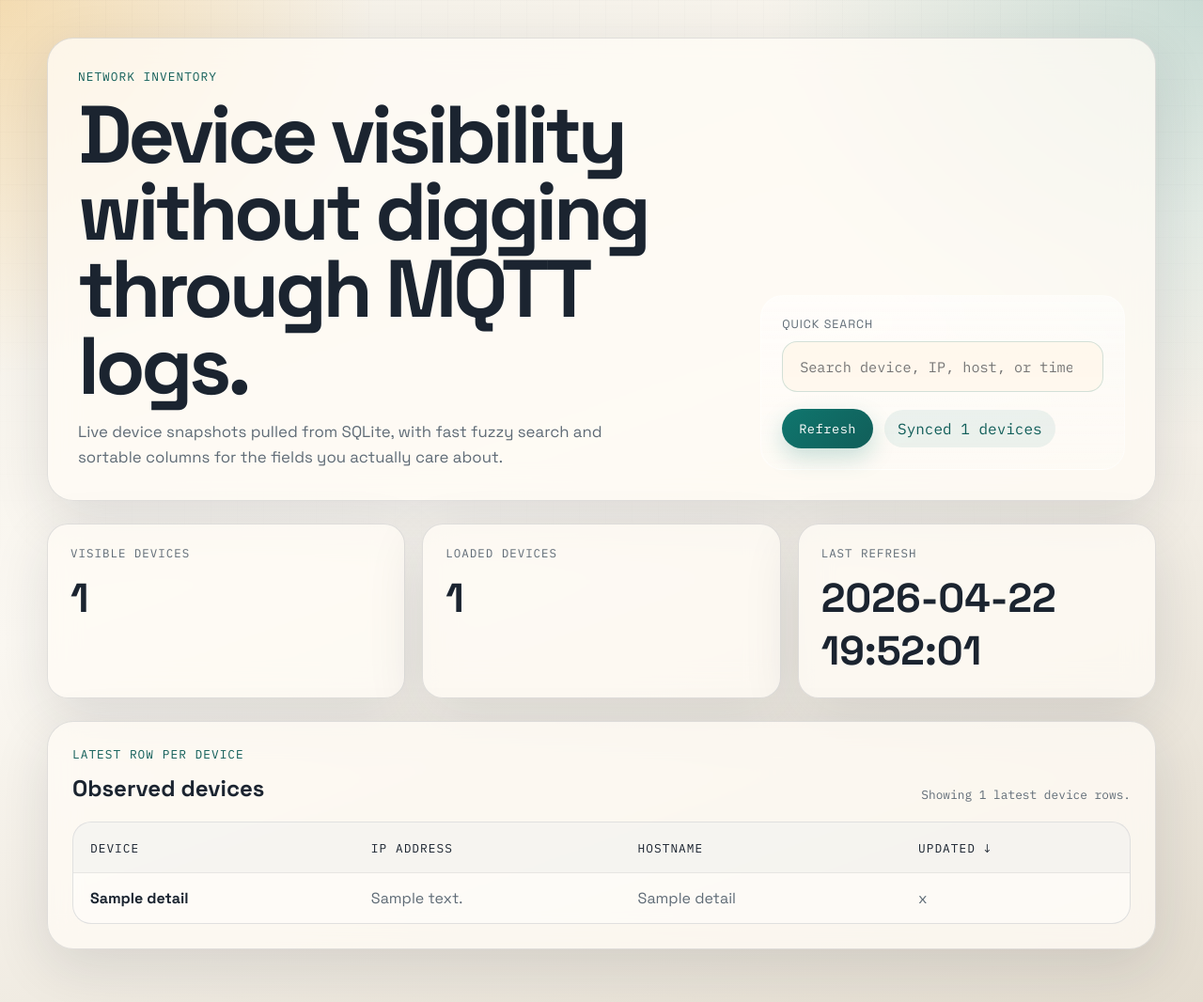
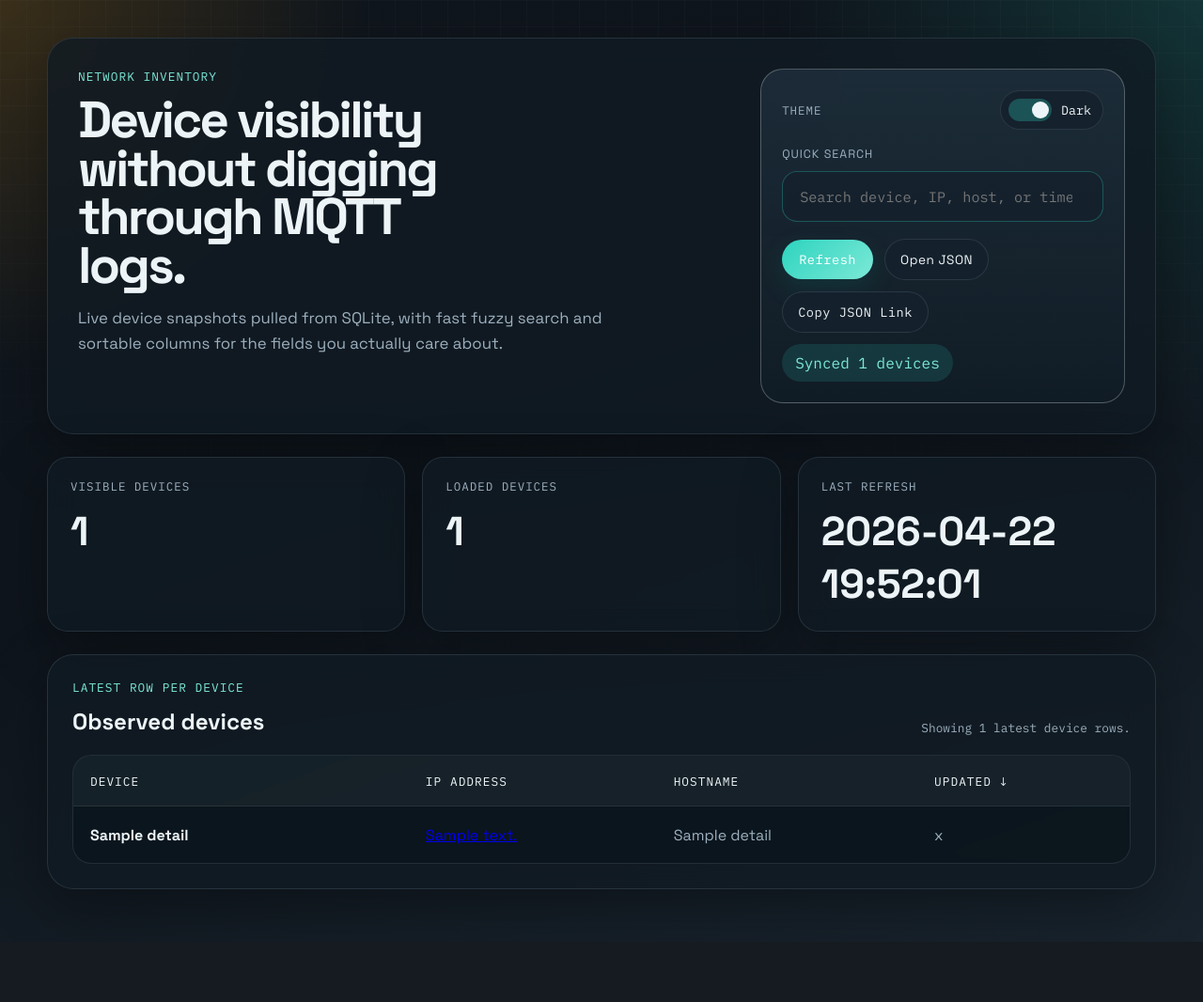
Before and after one commit to merlinmb/mqtt-device-logger, a Flask app: page / in a window 1280 px wide. Shown: the whole page at 94% size. After the commit the page ends 1002 px from the top, so only its background shows below. Run offline with Flask 3, Linux system fonts and the light colour scheme; tables that the repository leaves empty hold one stand-in row (values such as "Sample post").

Commit message:
Enhance application with UI preferences and device management features
- Updated .gitignore to include deploy.ps1 and .vscode/
- Improved README.md with details on deploy.ps1 script functionality
- Refactored app.py to add UI preferences management and device deletion functionality
- Introduced new database table for UI preferences and methods to get/set preferences
- Added API endpoints for managing device preferences and deletion
- Enhanced app.js with theme toggle functionality and JSON link management
- Updated styles.css for dark/light theme support and improved UI elements
- Modified index.html to include theme toggle and JSON link buttons
- Created deploy.ps1.example for deployment instructions

Co-authored-by: Copilot <copilot@github.com>

```diff
--- a/app.py
+++ b/app.py
@@ -5,7 +5,7 @@ import datetime
 import os
 import threading
 
-from flask import Flask, jsonify, render_template
+from flask import Flask, jsonify, render_template, request
 from dotenv import load_dotenv
 
 load_dotenv()
@@ -44,6 +44,58 @@ TOPICS = get_env_topics([
 ])
 
 app = Flask(__name__)
+
+
+def first_present(*values):
+    for value in values:
+        if value not in (None, ""):
+            return str(value)
+    return "N/A"
+
+
+def parse_stat_init_payload(data, default_device):
+    var1 = data.get("var1", {}) if isinstance(data.get("var1"), dict) else {}
+
+    device = first_present(
+        data.get("device"),
+        data.get("value3"),
+        var1.get("value3"),
+        default_device,
+    )
+    ip = first_present(
+        data.get("ip"),
+        data.get("IPAddress"),
+        data.get("value1"),
+        var1.get("value1"),
+    )
+    hostname = first_present(
+        data.get("hostname"),
+        data.get("mac"),
+        data.get("value2"),
+        var1.get("value2"),
+    )
+    return device, ip, hostname
+
+
+def parse_tele_info2_payload(data, default_device):
+    info2 = data.get("Info2", {}) if isinstance(data.get("Info2"), dict) else {}
+
+    device = first_present(
+        data.get("device"),
+        info2.get("device"),
+        default_device,
+    )
+    ip = first_present(
+        info2.get("IPAddress"),
+        data.get("IPAddress"),
+        data.get("ip"),
+    )
+    hostname = first_present(
+        info2.get("Hostname"),
+        data.get("Hostname"),
+        data.get("mac"),
+    )
+    return device, ip, hostname
 
 def get_device_id_from_topic(topic):
     """
@@ -89,15 +141,51 @@ def initialize_database():
             timestamp TEXT NOT NULL
         )
     """)
+    cursor.execute("""
+        CREATE TABLE IF NOT EXISTS ui_preferences (
+            preference_key TEXT PRIMARY KEY,
+            preference_value TEXT NOT NULL,
+            updated_at TEXT NOT NULL
+        )
+    """)
     conn.commit()
     conn.close()
-    print(f"✅ Database initialized: {DATABASE_NAME}")
+    print(f"[DB] Database initialized: {DATABASE_NAME}")
 
 
 def get_db_connection():
     conn = sqlite3.connect(DATABASE_NAME)
     conn.row_factory = sqlite3.Row
     return conn
+
+
+def get_ui_preference(preference_key, default_value):
+    initialize_database()
+    query = "SELECT preference_value FROM ui_preferences WHERE preference_key = ?"
+
+    with get_db_connection() as conn:
+        row = conn.execute(query, (preference_key,)).fetchone()
+
+    if row is None:
+        return default_value
+
+    return row["preference_value"]
+
+
+def set_ui_preference(preference_key, preference_value):
+    timestamp = datetime.datetime.now().strftime('%Y-%m-%d %H:%M:%S')
+    query = """
+        INSERT INTO ui_preferences (preference_key, preference_value, updated_at)
+        VALUES (?, ?, ?)
+        ON CONFLICT(preference_key) DO UPDATE SET
+            preference_value = excluded.preference_value,
+            updated_at = excluded.updated_at
+    """
+
+    with sqlite3.connect(DATABASE_NAME) as conn:
+        cursor = conn.cursor()
+        cursor.execute(query, (preference_key, preference_value, timestamp))
+        conn.commit()
 
 def write_to_db(device, ip, hostname):
     """Connects to the database and inserts the new record."""
@@ -110,12 +198,13 @@ def write_to_db(device, ip, hostname):
                 (device, ip, hostname, timestamp)
             )
             conn.commit()
-        print(f"\n🎉 [DB WRITE] Device '{device}' updated: IP={ip}, Host={hostname}")
+        print(f"\n[DB WRITE] Device '{device}' updated: IP={ip}, Host={hostname}")
     except sqlite3.Error as e:
-        print(f"❌ Database error occurred during write: {e}")
+        print(f"[ERROR] Database error occurred during write: {e}")
 
 
 def fetch_latest_devices():
+    initialize_database()
     query = """
         SELECT id, device_name, ip_address, hostname, timestamp
         FROM device_details
@@ -132,6 +221,14 @@ def fetch_latest_devices():
     return [dict(row) for row in rows]
 
 
+def delete_device_history(device_name):
+    with sqlite3.connect(DATABASE_NAME) as conn:
+        cursor = conn.cursor()
+        cursor.execute("DELETE FROM device_details WHERE device_name = ?", (device_name,))
+        conn.commit()
+        return cursor.rowcount
+
+
 @app.get("/")
 def index():
     return render_template("index.html")
@@ -145,6 +242,49 @@ def list_devices():
             "devices": devices,
             "count": len(devices),
             "generated_at": datetime.datetime.now().strftime('%Y-%m-%d %H:%M:%S'),
+        }
+    )
+
+
+@app.get("/devices.json")
+def devices_json():
+    return list_devices()
+
+
+@app.get("/devices-table.json")
+def devices_table_json():
+    return jsonify(fetch_latest_devices())
+
+
+@app.get("/api/preferences")
+def get_preferences():
+    theme = get_ui_preference("theme", "dark")
+    return jsonify({"theme": theme})
+
+
+@app.put("/api/preferences/theme")
+def update_theme_preference():
+    payload = request.get_json(silent=True) or {}
+    theme = payload.get("theme")
+
+    if theme not in {"dark", "light"}:
+        return jsonify({"error": "Theme must be 'dark' or 'light'"}), 400
+
+    set_ui_preference("theme", theme)
+    return jsonify({"theme": theme})
+
+
+@app.delete("/api/devices/<path:device_name>")
+def delete_device(device_name):
+    deleted_rows = delete_device_history(device_name)
+
+    if deleted_rows == 0:
+        return jsonify({"error": "Device not found"}), 404
+
+    return jsonify(
+        {
+            "deleted_device": device_name,
+            "deleted_rows": deleted_rows,
         }
     )
 
@@ -168,16 +308,10 @@ def on_message(client, userdata, msg):
         data = json.loads(payload)
 
         if topic.startswith("stat/"):
-            # --- 1. Original stat/+/init handler (MAC, IP, other data) ---
-            # We assume the payload structure is a dictionary containing these keys
-            ip = data.get('ip', 'N/A')
-            hostname = data.get('hostname', 'N/A')
+            device, ip, hostname = parse_stat_init_payload(data, device)
 
         elif topic.startswith("tele/"):
-            # --- 2. Original tele/+/INFO2 handler (Hostname, IP) ---
-            info2 = data.get("Info2", {})
-            ip = info2.get("IPAddress", "N/A")
-            hostname = info2.get("Hostname", "N/A")
+            device, ip, hostname = parse_tele_info2_payload(data, device)
 
         elif topic.startswith("wled/"):
             # --- 3. WLED MQTT State Handler ---
@@ -207,7 +341,7 @@ def on_message(client, userdata, msg):
                 pass
 
         else:
-            print(f"⚠️ No specific parser found for topic: {topic}")
+            print(f"[WARN] No specific parser found for topic: {topic}")
             return
 
         # Write to DB only if we successfully extracted device name (handled by get_device_id_from_topic)
@@ -220,10 +354,13 @@ def on_message(client, userdata, msg):
 
 
 def run_mqtt_listener():
-    client = mqtt.Client(client_id="python_device_logger")
+    client = mqtt.Client(
+        callback_api_version=mqtt.CallbackAPIVersion.VERSION2,
+        client_id="python_device_logger",
+    )
     client.on_message = on_message
 
-    print(f"🔌 Attempting to connect to MQTT Broker at {MQTT_BROKER}:{MQTT_PORT}...")
+    print(f"[MQTT] Attempting to connect to broker at {MQTT_BROKER}:{MQTT_PORT}...")
 
     try:
         client.connect(MQTT_BROKER, MQTT_PORT, 60)
@@ -231,14 +368,14 @@ def run_mqtt_listener():
         # 3. Subscribe to topics
         for topic in TOPICS:
             client.subscribe(topic)
-            print(f"✅ Subscribed to topic: {topic}")
+            print(f"[MQTT] Subscribed to topic: {topic}")
 
         client.loop_forever()
 
     except ConnectionRefusedError:
-        print("❌ FATAL: Connection refused. Ensure the MQTT broker is running and accessible.")
+        print("[ERROR] Connection refused. Ensure the MQTT broker is running and accessible.")
     except Exception as e:
-        print(f"❌ An unexpected error occurred: {e}")
+        print(f"[ERROR] An unexpected error occurred: {e}")
 
 
 def main():
@@ -247,7 +384,7 @@ def main():
     mqtt_thread = threading.Thread(target=run_mqtt_listener, name="mqtt-listener", daemon=True)
     mqtt_thread.start()
 
-    print(f"🌐 Starting web UI on {WEB_HOST}:{WEB_PORT}")
+    print(f"[WEB] Starting web UI on {WEB_HOST}:{WEB_PORT}")
     app.run(host=WEB_HOST, port=WEB_PORT, debug=False, use_reloader=False)
 
 
--- a/requirements.txt
+++ b/requirements.txt
@@ -1,4 +1,3 @@
 Flask
 paho-mqtt
 python-dotenv
-python-dotenv
--- a/static/app.js
+++ b/static/app.js
@@ -4,8 +4,10 @@ const state = {
   sortKey: "timestamp",
   sortDirection: "desc",
   query: "",
+  theme: "dark",
 };
 
+const body = document.body;
 const searchInput = document.querySelector("#search-input");
 const refreshButton = document.querySelector("#refresh-button");
 const statusPill = document.querySelector("#status-pill");
@@ -15,6 +17,39 @@ const totalCount = document.querySelector("#total-count");
 const generatedAt = document.querySelector("#generated-at");
 const resultsCopy = document.querySelector("#results-copy");
 const sortButtons = Array.from(document.querySelectorAll(".sort-button"));
+const themeToggle = document.querySelector("#theme-toggle");
+const themeToggleText = document.querySelector("#theme-toggle-text");
+const jsonLink = document.querySelector("#json-link");
+const copyJsonLinkButton = document.querySelector("#copy-json-link");
+
+function getJsonLink() {
+  return new URL("/devices.json", window.location.href).toString();
+}
+
+function syncJsonLink() {
+  if (jsonLink) {
+    jsonLink.href = getJsonLink();
+  }
+}
+
+function deviceDeleteLabel(deviceName) {
+  return `Delete ${normalizeValue(deviceName) || "device"}`;
+}
+
+function deviceIpHref(ipAddress) {
+  const normalizedIp = normalizeValue(ipAddress);
+
+  if (!normalizedIp) {
+    return "";
+  }
+
+  return /^[a-z]+:\/\//i.test(normalizedIp) ? normalizedIp : `http://${normalizedIp}`;
+}
+
+function hasNavigableIp(ipAddress) {
+  const normalizedIp = normalizeValue(ipAddress);
+  return normalizedIp && normalizedIp.toUpperCase() !== "N/A";
+}
 
 function normalizeValue(value) {
   return (value ?? "").toString().trim();
@@ -22,6 +57,14 @@ function normalizeValue(value) {
 
 function compareValues(left, right) {
   return left.localeCompare(right, undefined, { numeric: true, sensitivity: "base" });
+}
+
+function applyTheme(theme) {
+  const nextTheme = theme === "light" ? "light" : "dark";
+  state.theme = nextTheme;
+  body.dataset.theme = nextTheme;
+  themeToggle.setAttribute("aria-pressed", String(nextTheme === "dark"));
+  themeToggleText.textContent = nextTheme === "dark" ? "Dark" : "Light";
 }
 
 function fuzzyScore(haystack, needle) {
@@ -101,15 +144,57 @@ function renderTable() {
   tableBody.innerHTML = state.visibleDevices
     .map(
       (device) => `
-        <tr>
-          <td class="device-name">${escapeHtml(device.device_name)}</td>
-          <td class="ip">${escapeHtml(device.ip_address)}</td>
+        <tr data-device-name="${escapeHtml(device.device_name)}">
+          <td class="device-name-cell">
+            <span class="device-name">${escapeHtml(device.device_name)}</span>
+            <button
+              type="button"
+              class="row-delete-button"
+              data-device-name="${escapeHtml(device.device_name)}"
+              aria-label="${escapeHtml(deviceDeleteLabel(device.device_name))}"
+              title="${escapeHtml(deviceDeleteLabel(device.device_name))}"
+            >
+              ×
+            </button>
+          </td>
+          <td class="ip">${hasNavigableIp(device.ip_address)
+            ? `<a href="${escapeHtml(deviceIpHref(device.ip_address))}" target="_blank" rel="noreferrer">${escapeHtml(device.ip_address)}</a>`
+            : escapeHtml(device.ip_address || "-")}</td>
           <td class="hostname">${escapeHtml(device.hostname || "-")}</td>
           <td class="timestamp">${escapeHtml(device.timestamp)}</td>
         </tr>
       `,
     )
     .join("");
+}
+
+async function deleteDevice(deviceName) {
+  const normalizedName = normalizeValue(deviceName);
+
+  if (!normalizedName) {
+    return;
+  }
+
+  state.allDevices = state.allDevices.filter((device) => normalizeValue(device.device_name) !== normalizedName);
+  applyFilters();
+  statusPill.textContent = `Deleting ${normalizedName}`;
+
+  try {
+    const response = await fetch(`/api/devices/${encodeURIComponent(normalizedName)}`, {
+      method: "DELETE",
+      headers: { Accept: "application/json" },
+    });
+
+    if (!response.ok) {
+      throw new Error(`Delete failed with ${response.status}`);
+    }
+
+    statusPill.textContent = `Deleted ${normalizedName}`;
+  } catch (error) {
+    statusPill.textContent = "Delete failed";
+    resultsCopy.textContent = error.message;
+    await loadDevices();
+  }
 }
 
 function updateSummary() {
@@ -165,6 +250,50 @@ async function loadDevices() {
   }
 }
 
+async function loadPreferences() {
+  try {
+    const response = await fetch("/api/preferences", { headers: { Accept: "application/json" } });
+
+    if (!response.ok) {
+      throw new Error(`Preference request failed with ${response.status}`);
+    }
+
+    const payload = await response.json();
+    applyTheme(payload.theme);
+  } catch {
+    applyTheme("dark");
+  }
+}
+
+async function persistTheme(theme) {
+  const response = await fetch("/api/preferences/theme", {
+    method: "PUT",
+    headers: {
+      "Content-Type": "application/json",
+      Accept: "application/json",
+    },
+    body: JSON.stringify({ theme }),
+  });
+
+  if (!response.ok) {
+    throw new Error(`Theme update failed with ${response.status}`);
+  }
+
+  return response.json();
+}
+
+async function copyJsonLink() {
+  const jsonUrl = getJsonLink();
+
+  try {
+    await navigator.clipboard.writeText(jsonUrl);
+    statusPill.textContent = "JSON link copied";
+  } catch {
+    resultsCopy.textContent = jsonUrl;
+    statusPill.textContent = "Copy failed";
+  }
+}
+
 searchInput.addEventListener("input", (event) => {
   state.query = event.target.value;
   applyFilters();
@@ -172,6 +301,36 @@ searchInput.addEventListener("input", (event) => {
 
 refreshButton.addEventListener("click", () => {
   loadDevices();
+});
+
+copyJsonLinkButton?.addEventListener("click", () => {
+  copyJsonLink();
+});
+
+themeToggle.addEventListener("click", async () => {
+  const previousTheme = state.theme;
+  const nextTheme = previousTheme === "dark" ? "light" : "dark";
+
+  applyTheme(nextTheme);
+
+  try {
+    await persistTheme(nextTheme);
+    statusPill.textContent = `${nextTheme === "dark" ? "Dark" : "Light"} mode saved`;
+  } catch (error) {
+    applyTheme(previousTheme);
+    statusPill.textContent = "Theme save failed";
+    resultsCopy.textContent = error.message;
+  }
+});
+
+tableBody.addEventListener("click", (event) => {
+  const deleteButton = event.target.closest(".row-delete-button");
+
+  if (!deleteButton) {
+    return;
+  }
+
+  deleteDevice(deleteButton.dataset.deviceName);
 });
 
 sortButtons.forEach((button) => {
@@ -190,6 +349,9 @@ sortButtons.forEach((button) => {
   });
 });
 
+syncJsonLink();
 updateSortIndicators();
+applyTheme("dark");
+loadPreferences();
 loadDevices();
 window.setInterval(loadDevices, 15000);
--- a/static/styles.css
+++ b/static/styles.css
@@ -1,14 +1,37 @@
 :root {
+  --bg: #10161d;
+  --bg-accent: #18232d;
+  --surface: rgba(17, 27, 36, 0.8);
+  --surface-strong: rgba(21, 34, 45, 0.96);
+  --panel-surface: linear-gradient(180deg, rgba(32, 48, 61, 0.82), rgba(18, 30, 40, 0.72));
+  --table-surface: rgba(11, 20, 28, 0.7);
+  --border: rgba(151, 173, 191, 0.16);
+  --text: #edf4f7;
+  --muted: #9db0bf;
+  --primary: #2dd4bf;
+  --primary-strong: #7ce9d7;
+  --highlight: #f59e0b;
+  --danger: #fca5a5;
+  --danger-surface: rgba(248, 113, 113, 0.14);
+  --danger-surface-strong: rgba(248, 113, 113, 0.22);
+  --shadow: 0 18px 60px rgba(0, 0, 0, 0.34);
+}
+
+body[data-theme="light"] {
   --bg: #f3efe6;
   --bg-accent: #e3dccf;
   --surface: rgba(255, 251, 245, 0.78);
   --surface-strong: rgba(255, 248, 238, 0.95);
+  --panel-surface: linear-gradient(180deg, rgba(255, 255, 255, 0.52), rgba(255, 255, 255, 0.2));
+  --table-surface: rgba(255, 255, 255, 0.48);
   --border: rgba(44, 62, 80, 0.14);
   --text: #1b2430;
   --muted: #5f6b76;
   --primary: #0f766e;
   --primary-strong: #115e59;
-  --highlight: #f59e0b;
+  --danger: #991b1b;
+  --danger-surface: rgba(185, 28, 28, 0.12);
+  --danger-surface-strong: rgba(185, 28, 28, 0.18);
   --shadow: 0 18px 60px rgba(27, 36, 48, 0.12);
 }
 
@@ -22,9 +45,9 @@ body {
   font-family: "Space Grotesk", sans-serif;
   color: var(--text);
   background:
-    radial-gradient(circle at top left, rgba(245, 158, 11, 0.24), transparent 24%),
-    radial-gradient(circle at top right, rgba(15, 118, 110, 0.2), transparent 28%),
-    linear-gradient(160deg, var(--bg) 0%, #fbf8f2 45%, var(--bg-accent) 100%);
+    radial-gradient(circle at top left, rgba(245, 158, 11, 0.18), transparent 24%),
+    radial-gradient(circle at top right, rgba(45, 212, 191, 0.16), transparent 28%),
+    linear-gradient(160deg, var(--bg) 0%, color-mix(in srgb, var(--bg) 80%, #071018 20%) 45%, var(--bg-accent) 100%);
 }
 
 body::before {
@@ -32,10 +55,15 @@ body::before {
   position: fixed;
   inset: 0;
   pointer-events: none;
+  background-image: linear-gradient(rgba(237, 244, 247, 0.04) 1px, transparent 1px),
+    linear-gradient(90deg, rgba(237, 244, 247, 0.04) 1px, transparent 1px);
+  background-size: 28px 28px;
+  mask-image: linear-gradient(to bottom, rgba(0, 0, 0, 0.6), transparent 85%);
+}
+
+body[data-theme="light"]::before {
   background-image: linear-gradient(rgba(27, 36, 48, 0.025) 1px, transparent 1px),
     linear-gradient(90deg, rgba(27, 36, 48, 0.025) 1px, transparent 1px);
-  background-size: 28px 28px;
-  mask-image: linear-gradient(to bottom, rgba(0, 0, 0, 0.6), transparent 85%);
 }
 
 .page-shell {
@@ -90,7 +118,7 @@ p {
 
 h1 {
   max-width: 12ch;
-  font-size: clamp(2.8rem, 7vw, 5.4rem);
+  font-size: clamp(1.9rem, 4.5vw, 3.4rem);
   line-height: 0.95;
   letter-spacing: -0.05em;
 }
@@ -109,8 +137,57 @@ h1 {
   align-self: end;
   padding: 22px;
   border-radius: 24px;
-  background: linear-gradient(180deg, rgba(255, 255, 255, 0.52), rgba(255, 255, 255, 0.2));
-  border: 1px solid rgba(255, 255, 255, 0.45);
+  background: var(--panel-surface);
+  border: 1px solid color-mix(in srgb, var(--border) 55%, white 20%);
+}
+
+.theme-toggle-wrap {
+  display: flex;
+  align-items: center;
+  justify-content: space-between;
+  gap: 12px;
+}
+
+.theme-toggle-label {
+  font-family: "IBM Plex Mono", monospace;
+  font-size: 0.78rem;
+  color: var(--muted);
+  text-transform: uppercase;
+  letter-spacing: 0.08em;
+}
+
+.theme-toggle {
+  display: inline-flex;
+  align-items: center;
+  gap: 10px;
+  border: 1px solid var(--border);
+  border-radius: 999px;
+  padding: 8px 12px 8px 8px;
+  background: var(--surface-strong);
+  color: var(--text);
+}
+
+.theme-toggle-track {
+  position: relative;
+  width: 46px;
+  height: 24px;
+  border-radius: 999px;
+  background: color-mix(in srgb, var(--primary) 28%, transparent);
+}
+
+.theme-toggle-thumb {
+  position: absolute;
+  top: 3px;
+  left: 3px;
+  width: 18px;
+  height: 18px;
+  border-radius: 999px;
+  background: var(--text);
+  transition: transform 180ms ease;
+}
+
+.theme-toggle[aria-pressed="true"] .theme-toggle-thumb {
+  transform: translateX(22px);
 }
 
 .search-wrap {
@@ -129,15 +206,15 @@ input {
   width: 100%;
   padding: 16px 18px;
   border-radius: 16px;
-  border: 1px solid rgba(15, 118, 110, 0.18);
+  border: 1px solid color-mix(in srgb, var(--primary) 30%, transparent);
   background: var(--surface-strong);
   color: var(--text);
   font-size: 0.95rem;
 }
 
 input:focus {
-  outline: 2px solid rgba(15, 118, 110, 0.22);
-  border-color: rgba(15, 118, 110, 0.38);
+  outline: 2px solid color-mix(in srgb, var(--primary) 36%, transparent);
+  border-color: color-mix(in srgb, var(--primary) 56%, transparent);
 }
 
 .hero-actions {
@@ -149,6 +226,29 @@ input:focus {
 
 button {
   cursor: pointer;
+}
+
+.secondary-action-link,
+.secondary-action-button {
+  display: inline-flex;
+  align-items: center;
+  justify-content: center;
+  min-height: 44px;
+  padding: 0 16px;
+  border-radius: 999px;
+  border: 1px solid var(--border);
+  background: var(--surface-strong);
+  color: var(--text);
+  font-size: 0.85rem;
+  letter-spacing: 0.04em;
+  text-decoration: none;
+  transition: transform 160ms ease, border-color 160ms ease;
+}
+
+.secondary-action-link:hover,
+.secondary-action-button:hover {
+  transform: translateY(-1px);
+  border-color: color-mix(in srgb, var(--primary) 45%, var(--border));
 }
 
 #refresh-button {
@@ -174,7 +274,7 @@ button {
   padding: 0 14px;
   border-radius: 999px;
   color: var(--primary-strong);
-  background: rgba(15, 118, 110, 0.08);
+  background: color-mix(in srgb, var(--primary) 14%, transparent);
 }
 
 .stats-grid {
@@ -227,7 +327,7 @@ button {
   overflow-x: auto;
   border-radius: 20px;
   border: 1px solid var(--border);
-  background: rgba(255, 255, 255, 0.48);
+  background: var(--table-surface);
 }
 
 table {
@@ -236,7 +336,7 @@ table {
 }
 
 thead {
-  background: rgba(27, 36, 48, 0.03);
+  background: color-mix(in srgb, var(--text) 5%, transparent);
 }
 
 th,
@@ -246,11 +346,11 @@ td {
 }
 
 tbody tr {
-  border-top: 1px solid rgba(27, 36, 48, 0.07);
+  border-top: 1px solid color-mix(in srgb, var(--text) 8%, transparent);
 }
 
 tbody tr:hover {
-  background: rgba(245, 158, 11, 0.08);
+  background: color-mix(in srgb, var(--highlight) 12%, transparent);
 }
 
 th button {
@@ -288,6 +388,46 @@ th button[data-direction="desc"]::after {
 
 .device-name {
   font-weight: 700;
+}
+
+.device-name-cell {
+  display: flex;
+  align-items: center;
+  justify-content: space-between;
+  gap: 12px;
+}
+
+.row-delete-button {
+  width: 28px;
+  height: 28px;
+  flex: 0 0 auto;
+  border: 0;
+  border-radius: 999px;
+  padding: 0;
+  display: inline-flex;
+  align-items: center;
+  justify-content: center;
+  background: var(--danger-surface);
+  color: var(--danger);
+  font-size: 1rem;
+  line-height: 1;
+  opacity: 0;
+  pointer-events: none;
+  transform: scale(0.9);
+  transition: opacity 150ms ease, transform 150ms ease, background-color 150ms ease;
+}
+
+tbody tr:hover .row-delete-button,
+tbody tr:focus-within .row-delete-button {
+  opacity: 1;
+  pointer-events: auto;
+  transform: scale(1);
+}
+
+.row-delete-button:hover,
+.row-delete-button:focus-visible {
+  background: var(--danger-surface-strong);
+  outline: none;
 }
 
 .hostname,
--- a/templates/index.html
+++ b/templates/index.html
@@ -12,7 +12,7 @@
     />
     <link rel="stylesheet" href="{{ url_for('static', filename='styles.css') }}" />
   </head>
-  <body>
+  <body data-theme="dark">
     <div class="page-shell">
       <header class="hero">
         <div>
@@ -23,6 +23,15 @@
           </p>
         </div>
         <div class="hero-panel">
+          <div class="theme-toggle-wrap">
+            <span class="theme-toggle-label">Theme</span>
+            <button id="theme-toggle" class="theme-toggle" type="button" aria-pressed="true">
+              <span class="theme-toggle-track">
+                <span class="theme-toggle-thumb"></span>
+              </span>
+              <span id="theme-toggle-text">Dark</span>
+            </button>
+          </div>
           <div class="search-wrap">
             <label for="search-input">Quick search</label>
             <input
@@ -34,6 +43,8 @@
           </div>
           <div class="hero-actions">
             <button id="refresh-button" type="button">Refresh</button>
+            <a id="json-link" class="secondary-action-link" href="/devices.json" target="_blank" rel="noreferrer">Open JSON</a>
+            <button id="copy-json-link" class="secondary-action-button" type="button">Copy JSON Link</button>
             <span id="status-pill" class="status-pill">Waiting for data</span>
           </div>
         </div>
```
Also changed, not shown: README.md, 2 other files.
